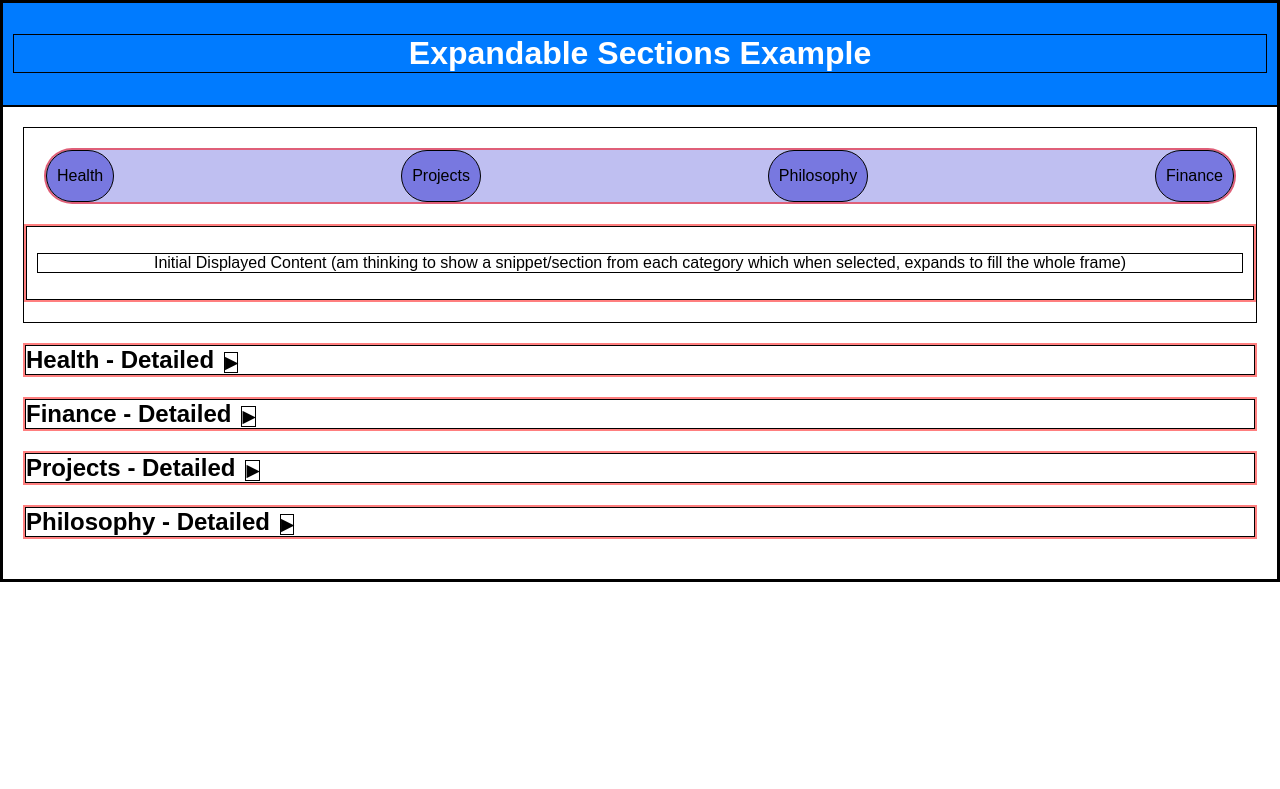
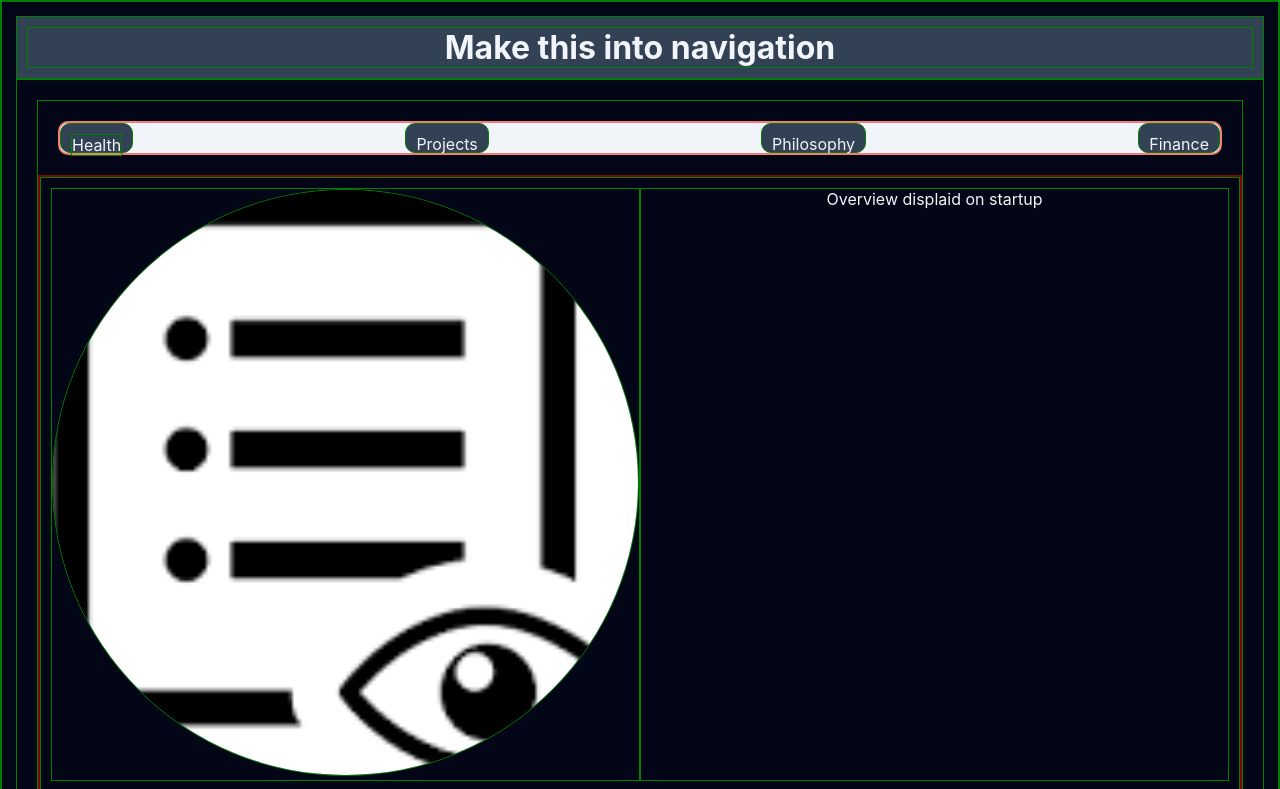
Before and after one commit to bsh75/Personal-Website, a plain HTML site: page index.html in a window 1280 px wide. Shown: the top 789 px of the page. Drawn offline with Linux system fonts and the light colour scheme.

Commit message:
Have added barebones of layout, need to get interface working and actually develope the content I want to show

```diff
--- a/index.html
+++ b/index.html
@@ -5,19 +5,20 @@
         <meta name="viewport" content="width=device-width, initial-scale=1.0">
         <title>Expandable Sections</title>
         <link rel="stylesheet" href="styles.css">
+        <link rel="stylesheet" href="https://cdnjs.cloudflare.com/ajax/libs/font-awesome/6.5.2/css/all.min.css" integrity="sha512-SnH5WK+bZxgPHs44uWIX+LLJAJ9/2PkPKZ5QiAj6Ta86w+fsb2TkcmfRyVX3pBnMFcV7oQPJkl9QevSCWr3W6A==" crossorigin="anonymous" referrerpolicy="no-referrer" />
     </head>
 <body>
     <header>
-        <h1>Expandable Sections Example</h1>
+        <h1>Make this into navigation</h1>
     </header>
     <main class="content-column">
 
         <div id="summary-overview">
-            <section id="slider-tabs" class="border-rounded main-background-color">
-                <div class="slider-button button border-rounded button-background-color">
-                    Health
+            <section class="slider-container border-rounded">
+                <div class="slider-button border-rounded">
+                    <p>Health</p>
                 </div>
-                <div class="slider-button button border-rounded button-background-color">
+                <div class="slider-button border-rounded button-background-color">
                     Projects
                 </div>
                 <div class="slider-button border-rounded button-background-color">
@@ -27,39 +28,61 @@
                     Finance
                 </div>
             </section>
-            <section id="slider-display">
+            <section class="slider-display">
                 <div class="slider-content">
-                    <p>Initial Displayed Content (am thinking to show a snippet/section from each category which when selected, expands to fill the whole frame)</p>
+                    <div>
+                        <img src="imgs/overview-img.png" alt="fitness-logo"/>
+                    </div>
+                    <p>Overview displaid on startup </p>
                 </div>
-                <div class="slider-content initially-hidden">
-                    <p>Content of Health Summary</p>
+                <div class="slider-content">
+                    <div>
+                        <img src="imgs/fitness_logo_watchos.png" alt="fitness-logo"/>
+                    </div>
+                    <p>Make this a image/snapshot paired with details. Stacked vert until width exceeds x.</p>
                 </div>
-                <div class="slider-content initially-hidden">
-                    <p>Content of Projects Summary</p>
+                <div class="slider-content">
+                    <div>
+                        <img src="imgs/finance-img.png" alt="finance-logo"/>
+                    </div>
+                    <p>Make this a image/snapshot paired with details. Stacked vert until width exceeds x.</p>
                 </div>
+                <div class="slider-content">
+                    <div>
+                        <img src="imgs/projects-img.png" alt="projects-logo"/>
+                    </div>
+                    <p>Make this a image/snapshot paired with details. Stacked vert until width exceeds x.</p>
+                </div>
+                <div class="slider-content">
+                    <div>
+                        <img src="imgs/philosophy-img.jpg" alt="philosophy-logo"/>
+                    </div>
+                    <p>Make this a image/snapshot paired with details. Stacked vert until width exceeds x.</p>
+                </div>
+
             </section>
         </div>
         <section class="expandable">
             <h2 class="header-button">Health - Detailed<span class="arrow">▶</span></h2>
-            <div class="content">
+            <div class="content initially-hidden">
                 <p>This is the content of Section 1.</p>
             </div>
         </section>
         <section class="expandable">
             <h2 class="header-button">Finance - Detailed<span class="arrow">▶</span></h2>
-            <div class="content">
+            <div class="content initially-hidden">
                 <p>This is the content of Section 2.</p>
             </div>
         </section>
         <section class="expandable">
             <h3 class="header-button">Projects - Detailed<span class="arrow">▶</span></h3>
-            <div class="content">
+            <div class="content initially-hidden">
                 <p>This is the content of Section 3.</p>
             </div>
         </section>
         <section class="expandable">
     <h4 class="header-button">Philosophy - Detailed<span class="arrow">▶</span></h4>
-            <div class="content">
+            <div class="content initially-hidden">
                 <p>This is the content of Section 4.</p>
             </div>
         </section>
--- a/styles.css
+++ b/styles.css
@@ -1,21 +1,40 @@
 /* styles.css */
+:root {
+    --primary-color: #f1f5f9;
+    --darker-color: #94a3b8;
+    --secondary-color: #334155;
+    --bg-color: #020617;
+}
 
 /* Properties for All  */
 * {
-    border: 1px solid black;
+    border: 1px solid green;
+    margin: 0;
+    padding: 0;
+    box-sizing: border-box;
+    font-family: 'Inter', sans-serif;
+    transition-duration: 200ms;
 }
 
 /* Set the default font family and remove body margin and padding */
 body {
-    font-family: Arial, sans-serif;
-    margin: 0;
-    padding: 0;
+    background: var(--bg-color);
+    color: var(--primary-color);
+    min-height: 100vh;
+    display: flex;
+    flex-direction: column;
+    gap: px;
+    padding: 14px;
+}
+
+.darker-text {
+    color: var(--secondary-color);
 }
 
 /* Style the header with a blue background, white text, and padding */
 header {
-    background-color: #007bff;
-    color: #fff;
+    background-color: var(--secondary-color);
+    color: var(--primary-color);
     padding: 10px;
     text-align: center;
 }
@@ -23,7 +42,9 @@ header {
 /* Style the main content area with padding */
 main {
     padding: 20px;
+    background-color: var(--bg-color);
 }
+
 
 /* Style the sections with margin, padding, border, and relative positioning */
 section {
@@ -32,16 +53,45 @@ section {
     position: relative; /* For positioning the button and content */
 }
 
-#slider-tabs {
+.slider-container {
     margin: 20px 20px;
     display:flex;
     flex-wrap: wrap;
     justify-content: space-between;
     padding: 0px;
+    background-color: var(--primary-color);
+}
+
+.slider-button {
+    background-color: var(--secondary-color);
+    cursor: pointer;
+}
+
+.slider-button:hover {
+    opacity: 0.7;
 }
 
 .slider-content {
     padding: 10px;
+    display: flex;
+    align-items: stretch;
+    flex-direction: column;
+}
+
+.slider-content div {
+    width: 100%;
+}
+
+.slider-content img {
+    aspect-ratio: 1/1;
+    max-width: 200px;
+    width: 100%;
+    overflow: hidden;
+    border-radius: 100%;
+}
+
+.slider-content p {
+    width: 100%;
 }
 
 #summary-overview {
@@ -55,26 +105,11 @@ section {
 }
 
 .border-rounded {
-    border-radius: 9999px;
-}
-
-.main-background-color {
-    background-color: rgba(0, 0, 200, 0.25);
-}
-
-.button-background-color {
-    background-color: rgba(50, 50, 207, 0.5);
-}
-.button-active-background-color {
-    background-color: rgba(50, 50, 207, 0.5);
+    border-radius: 10px;
 }
 
 /* Initially hide the content of expandable sections */
 .initially-hidden {
-    display: none;
-}
-
-.content {
     display: none;
 }
 
@@ -83,14 +118,6 @@ section {
 }
 
 /* Add styles for the header container */
-.header-content {
-    background-color: #007bff;
-    color: #fff;
-    padding: 10px;
-    text-align: center;
-    cursor: pointer; /* Add a pointer cursor to indicate interactivity */
-}
-
 .header-button {
     margin: 0;
     padding: 0;
@@ -115,3 +142,12 @@ section {
 .expandable.expanded .arrow {
     transform: rotate(90deg); /* Rotate the arrow to point down when expanded */
 }
+
+@media (min-width: 640px) {
+    .slider-content {
+        flex-direction: row;
+    }
+    .slider-content img {
+        max-width: none;
+    }
+}
```
Also changed, not shown: imgs/finance-img.png (added), imgs/fitness_logo_watchos.png (added), imgs/overview-img.png (added), imgs/philosophy-img.jpg (added), imgs/projects-img.png (added).
